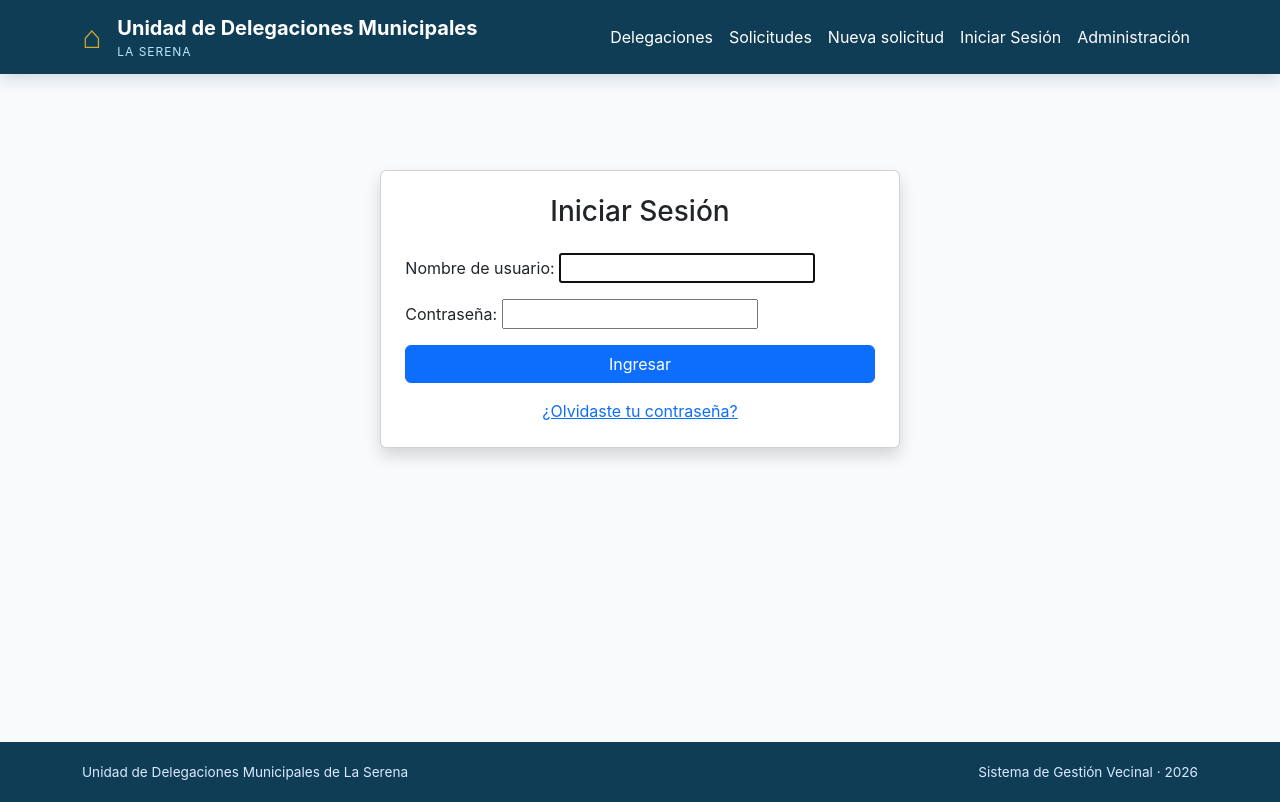
After one commit to PamelaVargas05/delegaciones-municipales-la-serena-backend, a Django app: page /accounts/login/ in a window 1280 px wide. The commit adds this page. Run offline with Django 5.2, Linux system fonts and the light colour scheme.

Commit message:
se implementa sistema de autenticacion

```diff
--- a/config/urls.py
+++ b/config/urls.py
@@ -2,9 +2,11 @@ from django.contrib import admin
 from django.urls import include, path
 from django.views.generic import RedirectView
 
+
 urlpatterns = [
     path('', RedirectView.as_view(pattern_name='solicitudes:lista', permanent=False), name='inicio'),
     path('admin/', admin.site.urls),
+    path('accounts/', include('django.contrib.auth.urls')),
     path('delegaciones/', include('delegaciones.urls')),
     path('solicitudes/', include('solicitudes.urls')),
 ]
--- a/templates/base.html
+++ b/templates/base.html
@@ -3,7 +3,7 @@
 <html lang="es">
 <head>
     <meta charset="UTF-8">
-    <meta name="viewport" content="width=device-width, initial-scale=1">
+    <meta name="viewport" content="width=device-width, initial-scale=1.0">
     <title>{% block title %}Unidad de Delegaciones Municipales{% endblock %}</title>
     <link rel="stylesheet" href="https://cdn.jsdelivr.net/npm/bootstrap@5.3.0/dist/css/bootstrap.min.css">
     <link rel="stylesheet" href="{% static 'css/styles.css' %}">
@@ -23,11 +23,24 @@
                 <a class="nav-link" href="{% url 'delegaciones:lista_delegaciones' %}">Delegaciones</a>
                 <a class="nav-link" href="{% url 'solicitudes:lista' %}">Solicitudes</a>
                 <a class="nav-link" href="{% url 'solicitudes:crear' %}">Nueva solicitud</a>
+                {% if user.is_authenticated %}
+                    <span class="nav-link text-muted">Hola, {{ user.username }}</span>
+                {% else %}
+                    <a class="nav-link" href="{% url 'login' %}">Iniciar Sesión</a>
+                {% endif %}
                 <a class="nav-link" href="{% url 'admin:index' %}">Administración</a>
             </div>
         </div>
     </div>
 </nav>
+
+{% if messages %}
+    <div class="container mt-3">
+        {% for message in messages %}
+            <div class="alert alert-info" role="alert">{{ message }}</div>
+        {% endfor %}
+    </div>
+{% endif %}
 
 <main class="site-main">
     {% block content %}{% endblock %}
--- /dev/null
+++ b/templates/registration/login.html
@@ -0,0 +1,30 @@
+{% extends 'base.html' %}
+{% block content %}
+<div class="row justify-content-center mt-5">
+    <div class="col-md-5">
+        <div class="card shadow">
+            <div class="card-body p-4">
+                <h3 class="text-center mb-4">Iniciar Sesión</h3>
+
+                {% if form.errors %}
+                    <div class="alert alert-danger" role="alert">
+                        Usuario o contraseña incorrectos. Por favor, reintenta.
+                    </div>
+                {% endif %}
+
+                <form method="post">
+                    {% csrf_token %}
+                    {{ form.as_p }}
+                    <div class="d-grid gap-2 mt-3">
+                        <button type="submit" class="btn btn-primary">Ingresar</button>
+                    </div>
+                </form>
+
+                <div class="text-center mt-3">
+                    <a href="{% url 'password_reset' %}">¿Olvidaste tu contraseña?</a>
+                </div>
+            </div>
+        </div>
+    </div>
+</div>
+{% endblock %}
```
Also changed, not shown: config/settings.py (+8 -0 lines). Lines whose indentation alone changed are shown as unchanged.
